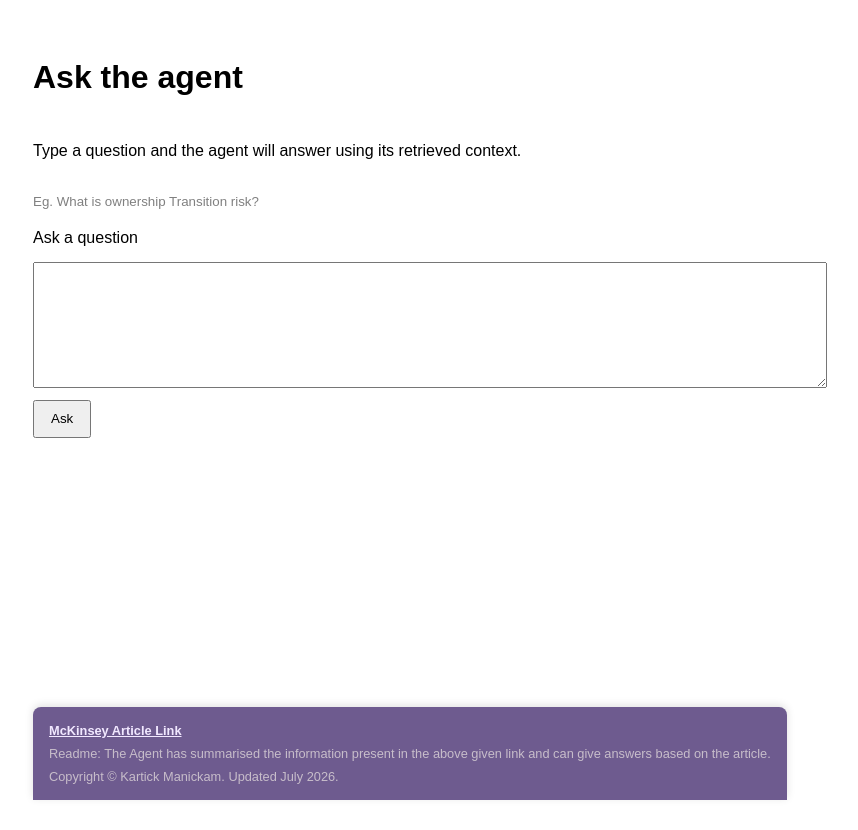
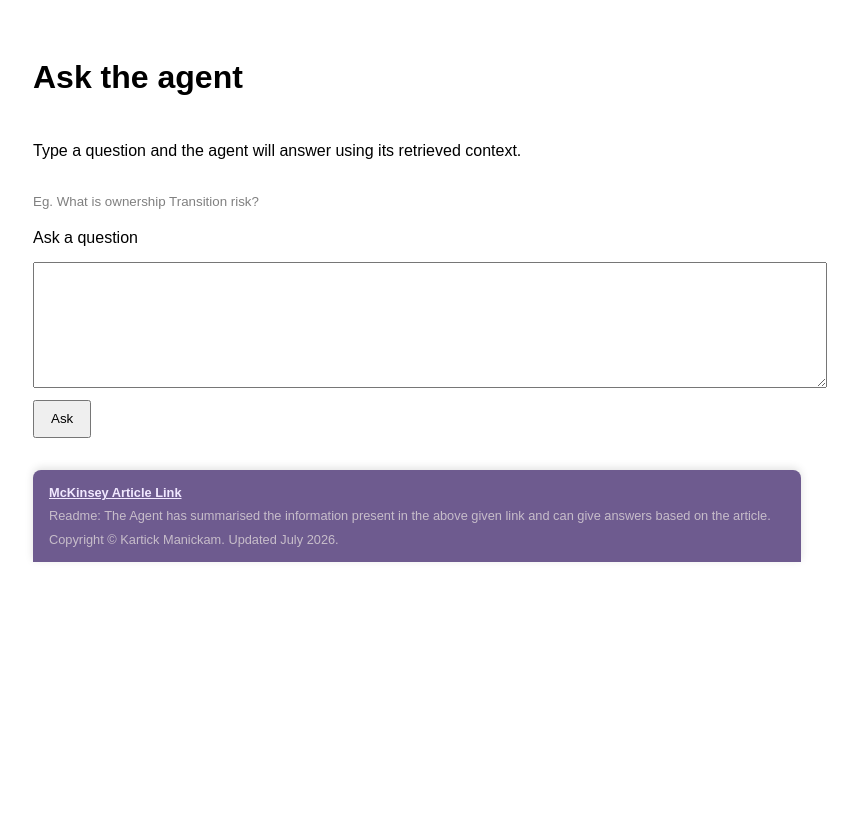
Before and after one commit to kartick-m/rag_agent, a Flask app: page / in a window 1280 px wide. Shown: the whole page, without its empty margins (223-1081 px from the left). After the commit the page ends 562 px from the top, so only its background shows below. Run offline with Flask 3, Linux system fonts and the light colour scheme.

Commit message:
more-html-edits

```diff
--- a/templates/index.html
+++ b/templates/index.html
@@ -12,13 +12,12 @@
     body {
       font-family: Arial, sans-serif;
       max-width: 800px;
-      height: 830px;
+      min-height: 100vh;
       line-height: 1.5;
-      padding: 2rem 1rem 6rem;
+      padding: 2rem 1rem 1rem;
       box-sizing: border-box;
       display: flex;
       flex-direction: column;
-      /* min-height: 100vh; */
       margin: 0 auto;
     }
     form { display: flex; flex-direction: column; gap: 0.75rem; }
@@ -26,13 +25,11 @@
     button { width: fit-content; padding: 0.6rem 1rem; }
     .card { border: 1px solid #ddd; border-radius: 8px; padding: 1rem; margin-top: 1rem; background: #fafafa; }
     footer {
-      margin-top: auto;
+      margin-top: 2rem;
       padding: 0.85rem 1rem;
       background: #6e5b8f;
       color: #e7dff5;
       border-radius: 8px 8px 0 0;
-      position: fixed;
-      bottom: 0;
       box-shadow: 0 -2px 8px rgba(0, 0, 0, 0.12);
       font-size: 0.8rem;
     }
```
